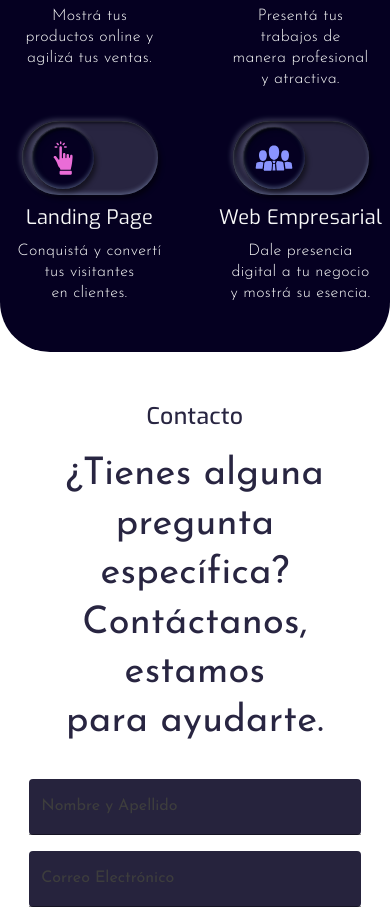
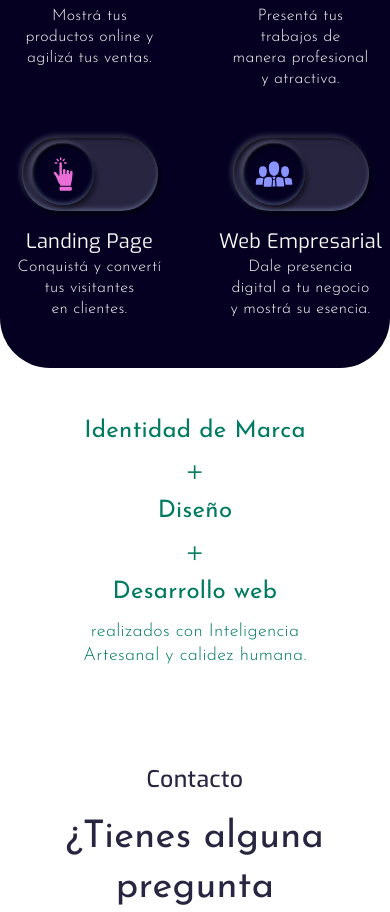
Before and after one commit to EmiLongo/inpulse, a React (Vite) app: page / in a window 390 px wide. Shown: the part 921-1833 px from the top of the page. Built offline with nearby package versions, Linux system fonts and the light colour scheme; no server answers; a web font is replaced by a local one.

Commit message:
md WhatWeDo, se agrega la segunda parte

```diff
--- a/src/modules/home/components/WhatWeDo.tsx
+++ b/src/modules/home/components/WhatWeDo.tsx
@@ -1,7 +1,7 @@
 // src/modules/home/components/WhatWeDo.tsx
 import React from "react";
 import { Box, useMediaQuery, useTheme } from "@mui/material";
-import { Text1, Text3, Text4, TextBody6, Title3 } from "@/theme/textStyles";
+import { SubtitleXL, Text1, Text3, Text4, TextBody1, TextBody3, TextBody5, TextBody6, Title3 } from "@/theme/textStyles";
 import { useTranslate } from "@/shared/utils/translate";
 import { greyColor } from "@/theme/theme";
 import { SwitchCustom } from "./SwitchCustom";
@@ -95,7 +95,8 @@ export const WhatWeDo: React.FC = () => {
               xs: "repeat(2, 1fr)",
               md: "repeat(4, 1fr)",
             },
-            gap: "2rem",
+            rowGap: "3rem",
+            columnGap: "2rem",
             marginTop: "2rem",
           }}>
             {products.map((item, index) => (
@@ -105,7 +106,7 @@ export const WhatWeDo: React.FC = () => {
                   display: "flex",
                   flexDirection: "column",
                   alignItems: "center",
-                  gap: {xs: "0.5rem", md: "1.5rem"},
+                  gap: {xs: "0rem", md: "1.5rem"},
                 }}
               >
                 {/* Switch */}
@@ -115,6 +116,7 @@ export const WhatWeDo: React.FC = () => {
                 <Title3 sx={{
                   textAlign: "center",
                   width: "100%",
+                  marginTop: {xs:"1rem", md: 0},
                 }}>
                   {item.title}
                 </Title3>
@@ -130,6 +132,42 @@ export const WhatWeDo: React.FC = () => {
           </Box>
         </Box>
       </Box>
+      <Box sx={{
+        paddingY: {xs: "3rem", md: "5rem"},
+        display: "flex",
+        flexDirection: "column",
+        gap: "12px"
+      }}>
+        <Box sx={{
+          display: "flex",
+          flexDirection: {xs: "column", md: "row"},
+          justifyContent: "center",
+          alignItems: "center",
+          gap: {xs: 0, md: "3rem"},
+        }}>
+          <SubtitleXL>{t.whatWeDo.title2a}</SubtitleXL>
+          <TextBody1>+</TextBody1>
+          <SubtitleXL>{t.whatWeDo.title2b}</SubtitleXL>
+          <TextBody1>+</TextBody1>
+          <SubtitleXL>{t.whatWeDo.title2c}</SubtitleXL>
+        </Box>
+        {isMobile ?
+          <TextBody5 sx={{
+            textAlign: "center",
+            width: "100%",
+          }}>
+            {t.whatWeDo.subtitle2}
+          </TextBody5>
+          :
+          <TextBody3 sx={{
+            textAlign: "center",
+            width: "100%",
+          }}>
+            {t.whatWeDo.subtitle2}
+          </TextBody3>
+        }
+
+      </Box>
     </>
   );
 };
```
